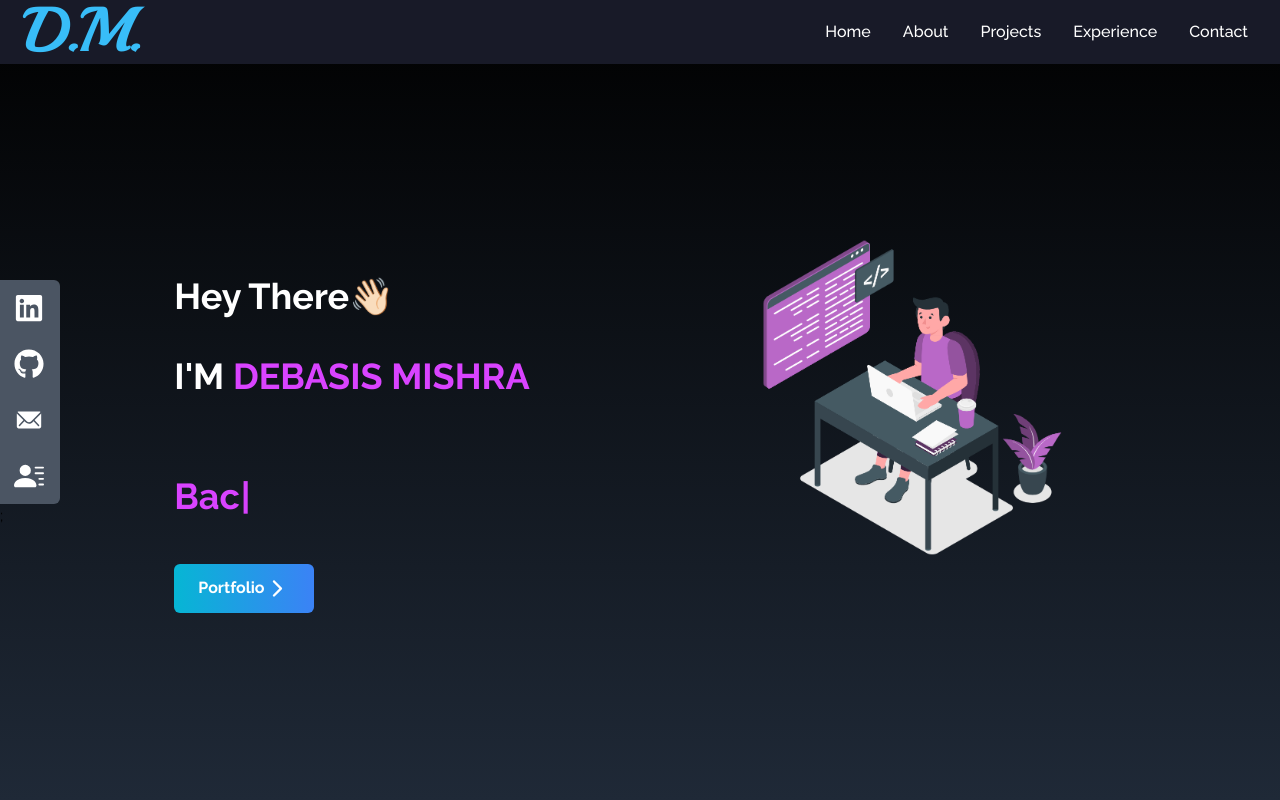
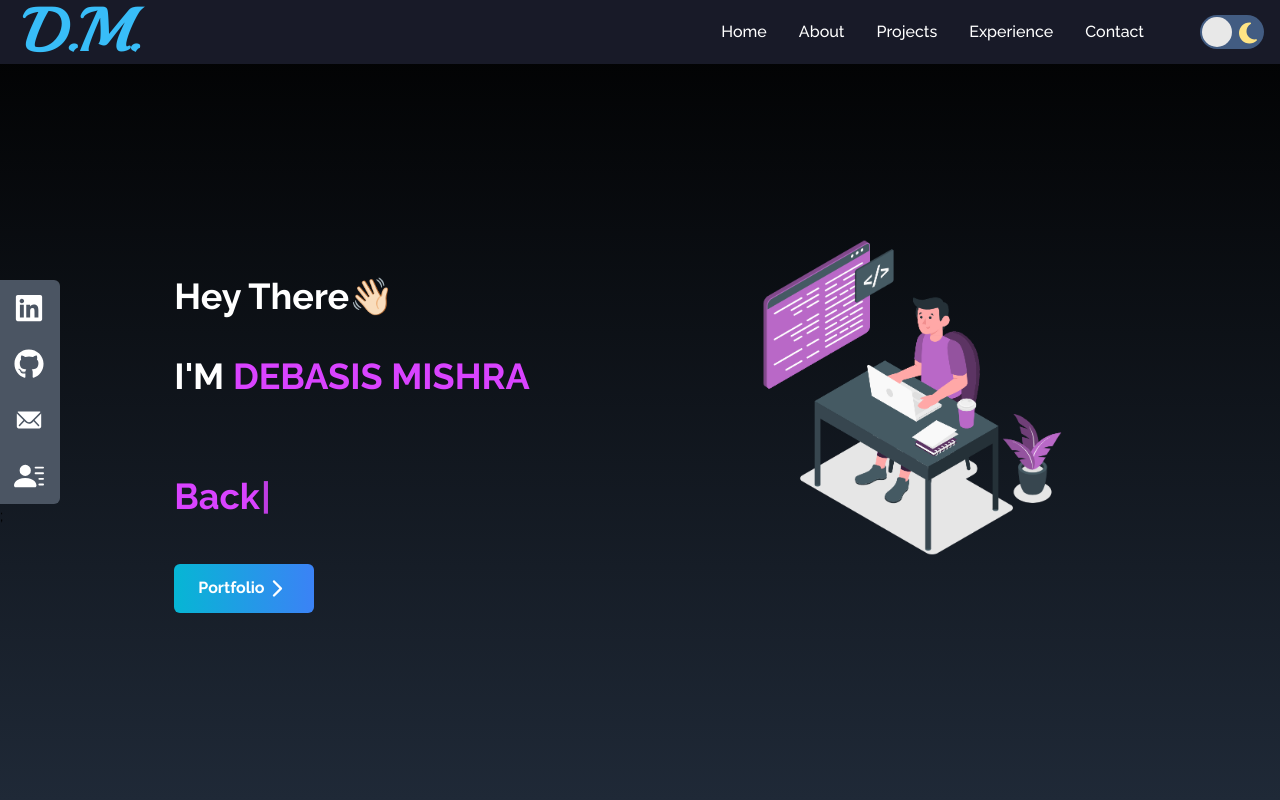
Before and after one commit to DEBASIS000123/Portfolio, a React (Vite) app: page / in a window 1280 px wide. Shown: the top 800 px of the page. Built offline with nearby package versions, Linux system fonts and the light colour scheme.

Commit message:
Modified

```diff
--- a/src/App.css
+++ b/src/App.css
@@ -4,7 +4,6 @@
   animation-iteration-count: infinite;
   transform-origin: 70% 70%;
   display: inline-block;
-  position: static;
 }
 
 @keyframes wave-animation {
--- a/src/App.jsx
+++ b/src/App.jsx
@@ -6,10 +6,11 @@ import Home from "./Components/Home";
 import NavBar from "./Components/NavBar";
 import Project from "./Components/Project";
 import SocialLinks from "./Components/SocialLinks";
+import AppstoreProvider from "./Store/AppstoreProvider";
 
 function App() {
   return (
-    <>
+    <AppstoreProvider>
       <NavBar />
       <Home />
       <About />
@@ -17,7 +18,7 @@ function App() {
       <Experience />
       <Contact />
       <SocialLinks />
-    </>
+    </AppstoreProvider>
   );
 }
 
--- a/src/Components/About.jsx
+++ b/src/Components/About.jsx
@@ -1,10 +1,16 @@
-import React from "react";
+import React, { useContext } from "react";
 import dmimg from "../assets/DebasisMishra.png";
+import { AppStore } from "../Store/AppstoreProvider";
 const About = () => {
+  const { lightmode } = useContext(AppStore);
   return (
     <div
       name="about"
-      className="pt-72 md:pt-32 w-full h-auto bg-gradient-to-b from-gray-800 to-black text-gray-300"
+      className={`pt-72 md:pt-32 w-full h-auto  ${
+        lightmode
+          ? "bg-gradient-to-br from-purple-100 to-cyan-100  text-slate-700"
+          : "bg-gradient-to-b from-gray-800 to-black text-gray-300"
+      }`}
     >
       <div className="max-w-screen-lg p-4 mx-auto flex flex-col justify-center w-full h-full pb-28">
         <div className="pb-8 flex flex-col items-center">
@@ -38,7 +44,7 @@ const About = () => {
           </div>
           <div className="md:w-1/3">
             <img
-              className="rounded-2xl md:mx-4 lg:mx-14 xl:mx-24 w-auto h-auto md:h-80 md:w-auto mt-12
+              className="rounded-2xl md:mx-4 lg:mx-14 xl:mx-24 w-auto h-auto md:h-80 md:w-auto mt-10
               shadow-lg shadow-Primary "
               src={dmimg}
               alt="dmimg"
--- a/src/Components/Contact.jsx
+++ b/src/Components/Contact.jsx
@@ -1,10 +1,17 @@
-import React from "react";
+import React, { useContext } from "react";
+import { AppStore } from "../Store/AppstoreProvider";
 
 const Contact = () => {
+  const { lightmode } = useContext(AppStore);
+
   return (
     <div
       name="contact"
-      className="w-full h-auto pt-44 bg-gradient-to-b from-black to-gray-800 p-4 text-white"
+      className={`w-full h-auto pt-44 ${
+        lightmode
+          ? "bg-gradient-to-br from-cyan-100 to-purple-100"
+          : "bg-gradient-to-b from-black to-gray-800 p-4 text-white"
+      }`}
     >
       <div className="flex flex-col p-4 justify-center max-w-screen-lg mx-auto h-full">
         <div className="pb-8 flex flex-col items-center">
@@ -24,22 +31,38 @@ const Contact = () => {
               type="text"
               name="name"
               placeholder="Enter your name"
-              className="p-2 bg-transparent border-2 rounded-md text-white focus:outline-none"
+              className={`p-2 bg-transparent border-2 rounded-md focus:outline-none ${
+                lightmode
+                  ? "text-black border-slate-400 hover:border-slate-800"
+                  : " text-white"
+              }`}
             />
             <input
               type="text"
               name="email"
               placeholder="Enter your email"
-              className="my-4 p-2 bg-transparent border-2 rounded-md text-white focus:outline-none"
+              className={`my-4 p-2 bg-transparent border-2 rounded-md focus:outline-none ${
+                lightmode
+                  ? "text-black border-slate-400 hover:border-slate-800"
+                  : " text-white"
+              }`}
             />
             <textarea
               name="message"
               placeholder="Enter your message"
               rows="10"
-              className="p-2 bg-transparent border-2 rounded-md text-white focus:outline-none"
+              className={`my-4 p-2 bg-transparent border-2 rounded-md focus:outline-none ${
+                lightmode
+                  ? "text-black border-slate-400 hover:border-slate-800"
+                  : " text-white"
+              }`}
             ></textarea>
 
-            <button className="text-white bg-gradient-to-b from-cyan-500 to-blue-500 px-6 py-3 my-8 mx-auto flex items-center rounded-md hover:scale-110 duration-300">
+            <button
+              className={` bg-gradient-to-b from-cyan-500 to-blue-500 px-6 py-3 my-8 mx-auto flex items-center rounded-md hover:scale-110 duration-300 ${
+                lightmode ? "text-black font-bold" : "text-white"
+              }`}
+            >
               Let's talk
             </button>
           </form>
--- a/src/Components/Experience.jsx
+++ b/src/Components/Experience.jsx
@@ -1,4 +1,4 @@
-import React from "react";
+import React, { useContext } from "react";
 import html from "../assets/Experience/html.png";
 import css from "../assets/Experience/css.png";
 import js from "../assets/Experience/javascript.png";
@@ -11,8 +11,11 @@ import git from "../assets/Experience/Git.png";
 import github from "../assets/Experience/github.png";
 import mysql from "../assets/Experience/MySql.png";
 import springboot from "../assets/Experience/SpringBoot.png";
+import { AppStore } from "../Store/AppstoreProvider";
 
 const Experience = () => {
+  const { lightmode } = useContext(AppStore);
+
   const languages = [
     {
       id: 1,
@@ -90,9 +93,13 @@ const Experience = () => {
   return (
     <div
       name="experience"
-      className="bg-gradient-to-b  from-gray-800 to-black w-full h-auto pt-40"
+      className={` w-full h-auto pt-40 pb-20 ${
+        lightmode
+          ? "bg-gradient-to-br from-purple-100 to-cyan-100"
+          : "bg-gradient-to-b  from-gray-800 to-black  text-white"
+      }`}
     >
-      <div className="max-w-screen-lg mx-auto p-4 flex flex-col justify-center w-full h-full text-white">
+      <div className="max-w-screen-lg mx-auto p-4 flex flex-col justify-center w-full h-full">
         <div className="pb-8 flex flex-col items-center">
           <h1 className="text-4xl font-bold inline ">
             Professional <span className="text-Primary">Skillset</span>
@@ -110,7 +117,7 @@ const Experience = () => {
                 alt={language.title}
                 className="w-20 mx-auto"
               />
-              <p className="mt-4">{language.title}</p>
+              <p className="mt-4 font-bold">{language.title}</p>
             </div>
           ))}
         </div>
--- a/src/Components/Home.jsx
+++ b/src/Components/Home.jsx
@@ -1,22 +1,39 @@
-import React from "react";
+import React, { useContext } from "react";
 import heroimg from "../assets/home-main.svg";
 import { IoIosArrowForward } from "react-icons/io";
 import Type from "./Type.jsx";
 import { Link } from "react-scroll";
+import { AppStore } from "../Store/AppstoreProvider.jsx";
 
 const Home = () => {
+  const { lightmode } = useContext(AppStore);
   return (
     <div
       name="home"
-      className=" h-screen w-full bg-gradient-to-b from-black to-gray-800"
+      className={`h-screen w-full
+         ${
+           lightmode
+             ? "bg-gradient-to-br from-cyan-100 to-purple-100"
+             : "bg-gradient-to-b from-black to-gray-800"
+         }`}
     >
       <div className="max-w-screen-lg mx-auto flex flex-col items-center justify-center h-full px-4 md:flex-row">
         <div className="pt-72 md:pt-24 flex flex-col justify-center items-center h-full md:items-start">
-          <h2 className="text-4xl sm:text-4xl font-bold flex text-white">
+          <h1
+            className={`text-4xl font-bold flex  ${
+              lightmode ? "text-black sm:text-4xl " : "text-white sm:text-4xl "
+            }`}
+          >
             Hey There{"  "}
-            <span className="wave">👋🏻</span>
-          </h2>
-          <h2 className="py-10 text-4xl sm:text-4xl font-bold text-white">
+            <span className="wave" role="img" aria-label="Emoji">
+              👋🏻
+            </span>
+          </h1>
+          <h2
+            className={`py-10 text-4xl sm:text-4xl font-bold  ${
+              lightmode ? "text-black" : "text-white"
+            }`}
+          >
             I'M <span className="text-Primary">DEBASIS MISHRA</span>
           </h2>
           <h2 className="py-10 text-4xl sm:text-4xl font-bold text-Primary">
@@ -27,7 +44,7 @@ const Home = () => {
               to="about"
               smooth
               duration={500}
-              className="text-white w-fit px-6 py-3 my-2 flex  items-center rounded-md bg-gradient-to-r from-cyan-500 to-blue-500 cursor-pointer group font-bold"
+              className={`text-white w-fit px-6 py-3 my-2 flex  items-center rounded-md bg-gradient-to-r from-cyan-500 to-blue-500 cursor-pointer group font-bold `}
             >
               Portfolio
               <span className="group-hover:rotate-90 duration-300">
--- a/src/Components/NavBar.jsx
+++ b/src/Components/NavBar.jsx
@@ -1,5 +1,6 @@
-import React, { useState } from "react";
+import React, { useContext, useState } from "react";
 import { Link } from "react-scroll";
+import style from "./NavBar.module.css";
 
 import { FaBars } from "react-icons/fa";
 import { FaTimes } from "react-icons/fa";
@@ -8,8 +9,10 @@ import { FaRegUser } from "react-icons/fa6";
 import { MdOutlineComputer } from "react-icons/md";
 import { FiPhone } from "react-icons/fi";
 import { GoGraph } from "react-icons/go";
+import { AppStore } from "../Store/AppstoreProvider";
 
 const NavBar = () => {
+  const { lightmode, setlightmode } = useContext(AppStore);
   const [nav, setnav] = useState(false);
 
   const linkitem = [
@@ -48,7 +51,7 @@ const NavBar = () => {
         </h1>
       </div>
 
-      <ul className="hidden md:flex">
+      <ul className="hidden md:flex items-center ">
         {linkitem.map((link) => (
           <li
             key={link.id}
@@ -59,6 +62,31 @@ const NavBar = () => {
             </Link>
           </li>
         ))}
+        <li className="ml-10">
+          <label className={style["switch"]}>
+            <span className={style["moon"]}>
+              <svg xmlns="http://www.w3.org/2000/svg" viewBox="0 0 24 24">
+                <g fill="#ffd43b">
+                  <circle r="5" cy="12" cx="12"></circle>
+                  <path d="m21 13h-1a1 1 0 0 1 0-2h1a1 1 0 0 1 0 2zm-17 0h-1a1 1 0 0 1 0-2h1a1 1 0 0 1 0 2zm13.66-5.66a1 1 0 0 1 -.66-.29 1 1 0 0 1 0-1.41l.71-.71a1 1 0 1 1 1.41 1.41l-.71.71a1 1 0 0 1 -.75.29zm-12.02 12.02a1 1 0 0 1 -.71-.29 1 1 0 0 1 0-1.41l.71-.66a1 1 0 0 1 1.41 1.41l-.71.71a1 1 0 0 1 -.7.24zm6.36-14.36a1 1 0 0 1 -1-1v-1a1 1 0 0 1 2 0v1a1 1 0 0 1 -1 1zm0 17a1 1 0 0 1 -1-1v-1a1 1 0 0 1 2 0v1a1 1 0 0 1 -1 1zm-5.66-14.66a1 1 0 0 1 -.7-.29l-.71-.71a1 1 0 0 1 1.41-1.41l.71.71a1 1 0 0 1 0 1.41 1 1 0 0 1 -.71.29zm12.02 12.02a1 1 0 0 1 -.7-.29l-.66-.71a1 1 0 0 1 1.36-1.36l.71.71a1 1 0 0 1 0 1.41 1 1 0 0 1 -.71.24z"></path>
+                </g>
+              </svg>
+            </span>
+            <span className={style["sun"]}>
+              <svg xmlns="http://www.w3.org/2000/svg" viewBox="0 0 384 512">
+                <g fill="#FFE484">
+                  <path d="m223.5 32c-123.5 0-223.5 100.3-223.5 224s100 224 223.5 224c60.6 0 115.5-24.2 155.8-63.4 5-4.9 6.3-12.5 3.1-18.7s-10.1-9.7-17-8.5c-9.8 1.7-19.8 2.6-30.1 2.6-96.9 0-175.5-78.8-175.5-176 0-65.8 36-123.1 89.3-153.3 6.1-3.5 9.2-10.5 7.7-17.3s-7.3-11.9-14.3-12.5c-6.3-.5-12.6-.8-19-.8z"></path>
+                </g>
+              </svg>
+            </span>
+            <input
+              type="checkbox"
+              className={style["input"]}
+              onClick={() => setlightmode(!lightmode)}
+            />
+            <span className={style["slider"]}></span>
+          </label>
+        </li>
       </ul>
       <div
         onClick={() => setnav(!nav)}
@@ -72,7 +100,7 @@ const NavBar = () => {
           {linkitem.map((link) => (
             <li
               key={link.id}
-              className="px-4 cursor-pointer capitalize py-6 text-3xl hover:scale-105 duration-200 flex gap-x-2  hover:text-Primary"
+              className="px-4 cursor-pointer capitalize py-6 text-2xl hover:scale-105 duration-200 flex gap-x-2  hover:text-Primary"
             >
               <Link
                 onClick={() => setnav(!nav)}
@@ -84,6 +112,31 @@ const NavBar = () => {
               </Link>
             </li>
           ))}
+          <li className="mt-10 pb-10">
+            <label className={style["switch"]}>
+              <span className={style["moon"]}>
+                <svg xmlns="http://www.w3.org/2000/svg" viewBox="0 0 24 24">
+                  <g fill="#ffd43b">
+                    <circle r="5" cy="12" cx="12"></circle>
+                    <path d="m21 13h-1a1 1 0 0 1 0-2h1a1 1 0 0 1 0 2zm-17 0h-1a1 1 0 0 1 0-2h1a1 1 0 0 1 0 2zm13.66-5.66a1 1 0 0 1 -.66-.29 1 1 0 0 1 0-1.41l.71-.71a1 1 0 1 1 1.41 1.41l-.71.71a1 1 0 0 1 -.75.29zm-12.02 12.02a1 1 0 0 1 -.71-.29 1 1 0 0 1 0-1.41l.71-.66a1 1 0 0 1 1.41 1.41l-.71.71a1 1 0 0 1 -.7.24zm6.36-14.36a1 1 0 0 1 -1-1v-1a1 1 0 0 1 2 0v1a1 1 0 0 1 -1 1zm0 17a1 1 0 0 1 -1-1v-1a1 1 0 0 1 2 0v1a1 1 0 0 1 -1 1zm-5.66-14.66a1 1 0 0 1 -.7-.29l-.71-.71a1 1 0 0 1 1.41-1.41l.71.71a1 1 0 0 1 0 1.41 1 1 0 0 1 -.71.29zm12.02 12.02a1 1 0 0 1 -.7-.29l-.66-.71a1 1 0 0 1 1.36-1.36l.71.71a1 1 0 0 1 0 1.41 1 1 0 0 1 -.71.24z"></path>
+                  </g>
+                </svg>
+              </span>
+              <span className={style["sun"]}>
+                <svg xmlns="http://www.w3.org/2000/svg" viewBox="0 0 384 512">
+                  <g fill="#FFE484">
+                    <path d="m223.5 32c-123.5 0-223.5 100.3-223.5 224s100 224 223.5 224c60.6 0 115.5-24.2 155.8-63.4 5-4.9 6.3-12.5 3.1-18.7s-10.1-9.7-17-8.5c-9.8 1.7-19.8 2.6-30.1 2.6-96.9 0-175.5-78.8-175.5-176 0-65.8 36-123.1 89.3-153.3 6.1-3.5 9.2-10.5 7.7-17.3s-7.3-11.9-14.3-12.5c-6.3-.5-12.6-.8-19-.8z"></path>
+                  </g>
+                </svg>
+              </span>
+              <input
+                type="checkbox"
+                className={style["input"]}
+                onClick={() => setlightmode(!lightmode)}
+              />
+              <span className={style["slider"]}></span>
+            </label>
+          </li>
         </ul>
       )}
     </div>
--- a/src/Components/Project.jsx
+++ b/src/Components/Project.jsx
@@ -1,4 +1,4 @@
-import React from "react";
+import React, { useContext } from "react";
 import { IoLogoGithub } from "react-icons/io";
 import { FaDisplay } from "react-icons/fa6";
 import image0 from "../assets/projects/image0.png";
@@ -7,8 +7,10 @@ import image2 from "../assets/projects/image2.png";
 import image3 from "../assets/projects/image3.png";
 import image4 from "../assets/projects/image4.png";
 import image5 from "../assets/projects/image5.png";
+import { AppStore } from "../Store/AppstoreProvider";
 
 const Project = () => {
+  const { lightmode } = useContext(AppStore);
   const projectlists = [
     {
       id: 1,
@@ -63,9 +65,13 @@ const Project = () => {
   return (
     <div
       name="projects"
-      className=" md:h-auto w-full bg-gradient-to-b from-black to-gray-800 pt-20"
+      className={`md:h-auto w-full  pt-20 pb-36 ${
+        lightmode
+          ? "bg-gradient-to-br from-cyan-100 to-purple-100"
+          : "bg-gradient-to-b from-black to-gray-800  text-white"
+      }`}
     >
-      <div className="max-w-screen-lg mx-auto flex flex-col justify-center items-center h-full px-4 text-white">
+      <div className="max-w-screen-lg mx-auto flex flex-col justify-center items-center h-full px-4">
         <div className="pb-8 flex flex-col items-center">
           <h1 className="text-4xl font-bold inline ">
             My Recent<span className="text-Primary"> Works</span>
```
Lines whose indentation alone changed are shown as unchanged.
